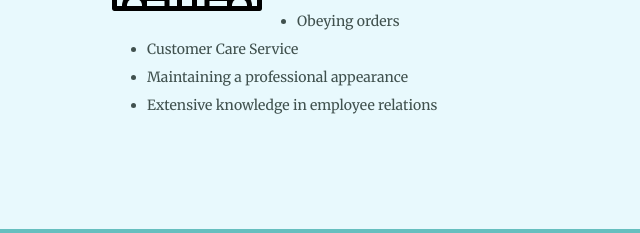
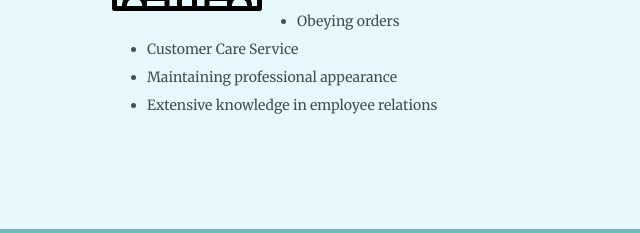
Before and after one commit to Briannie157/New-Newsletter, a website: page index.html in a window 1280 px wide. Shown: the part 2266-2499 px from the top of the page, 213-853 px from the left. Drawn offline with nearby package versions, Linux system fonts and the light colour scheme.

Commit message:
update signup

```diff
--- a/index.html
+++ b/index.html
@@ -91,7 +91,7 @@
           <ul class="pskills">
             <li> Obeying orders </li>
             <li> Customer Care Service </li>
-            <li> Maintaining a professional appearance </li>
+            <li> Maintaining professional appearance </li>
             <li> Extensive knowledge in employee relations </li>
           </ul>
           </p>
```
Also changed, not shown: 1 other file.
